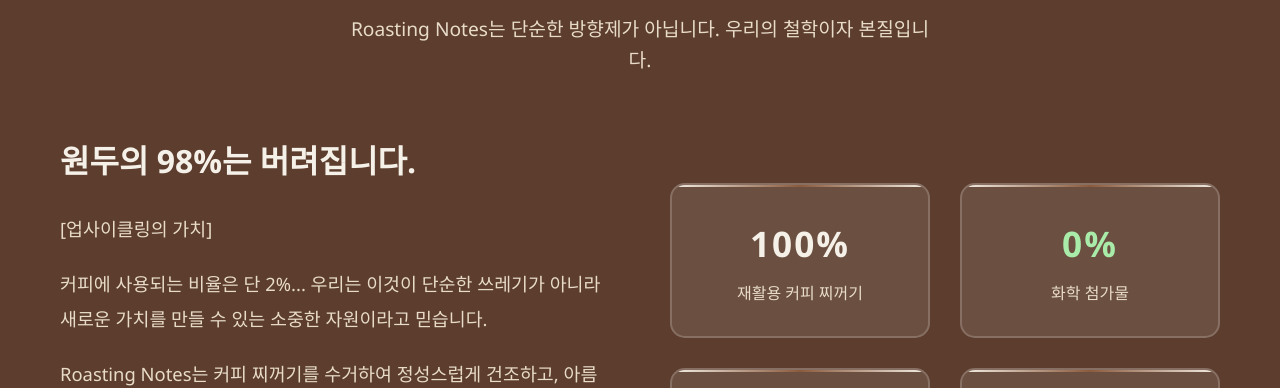
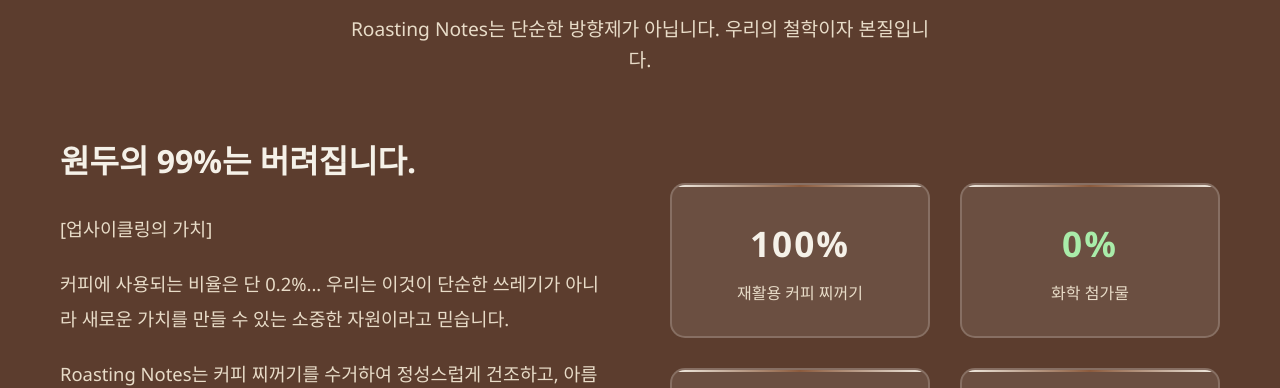
Before and after one commit to windo3969/roastingnotes, a plain HTML site: page index.html in a window 1280 px wide. Shown: the part 3400-3788 px from the top of the page. Drawn offline with Linux system fonts and the light colour scheme.

Commit message:
coffee percent modify

```diff
--- a/index.html
+++ b/index.html
@@ -757,9 +757,9 @@
 
             <div class="eco-content">
                 <div class="eco-text">
-                    <h3>원두의 98%는 버려집니다.</h3>
+                    <h3>원두의 99%는 버려집니다.</h3>
                     <p>[업사이클링의 가치]</p>
-                    <p>커피에 사용되는 비율은 단 2%... 우리는 이것이 단순한 쓰레기가 아니라 새로운 가치를 만들 수 있는 소중한 자원이라고 믿습니다.</p>
+                    <p>커피에 사용되는 비율은 단 0.2%... 우리는 이것이 단순한 쓰레기가 아니라 새로운 가치를 만들 수 있는 소중한 자원이라고 믿습니다.</p>
                     <p>Roasting Notes는 커피 찌꺼기를 수거하여 정성스럽게 건조하고, 아름다운 형태로 재탄생시킵니다. 이 과정에서 어떤 화학물질도 첨가하지 않으며, 오직 커피 원두가 가진 본연의 향과 특성만을 살립니다.</p>
                     <p>하나의 제품을 선택하는 것만으로도 환경을 생각하는 마음을 실천할 수 있습니다. 작은 선택이 큰 변화를 만듭니다.</p>
                 </div>
```
